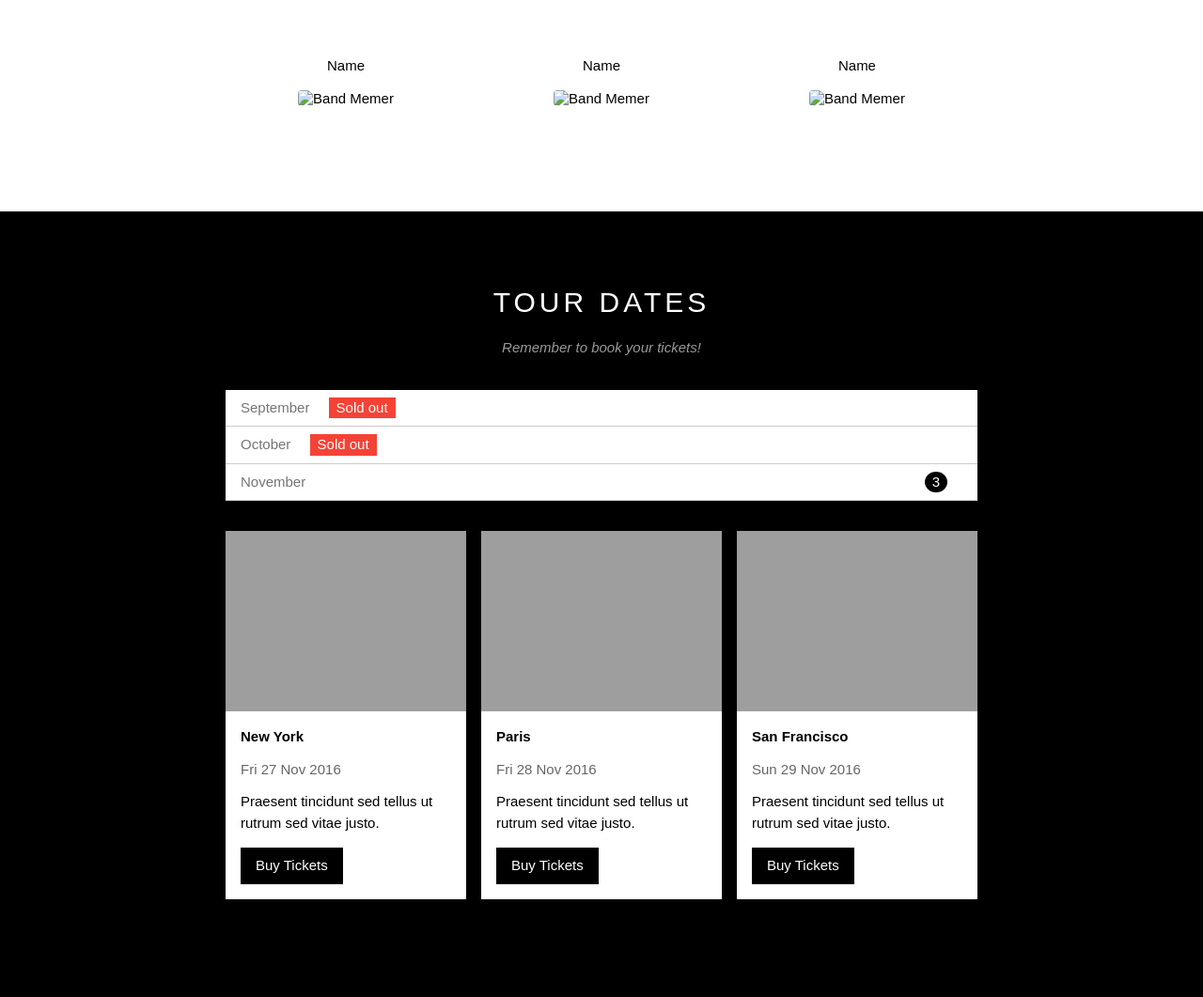
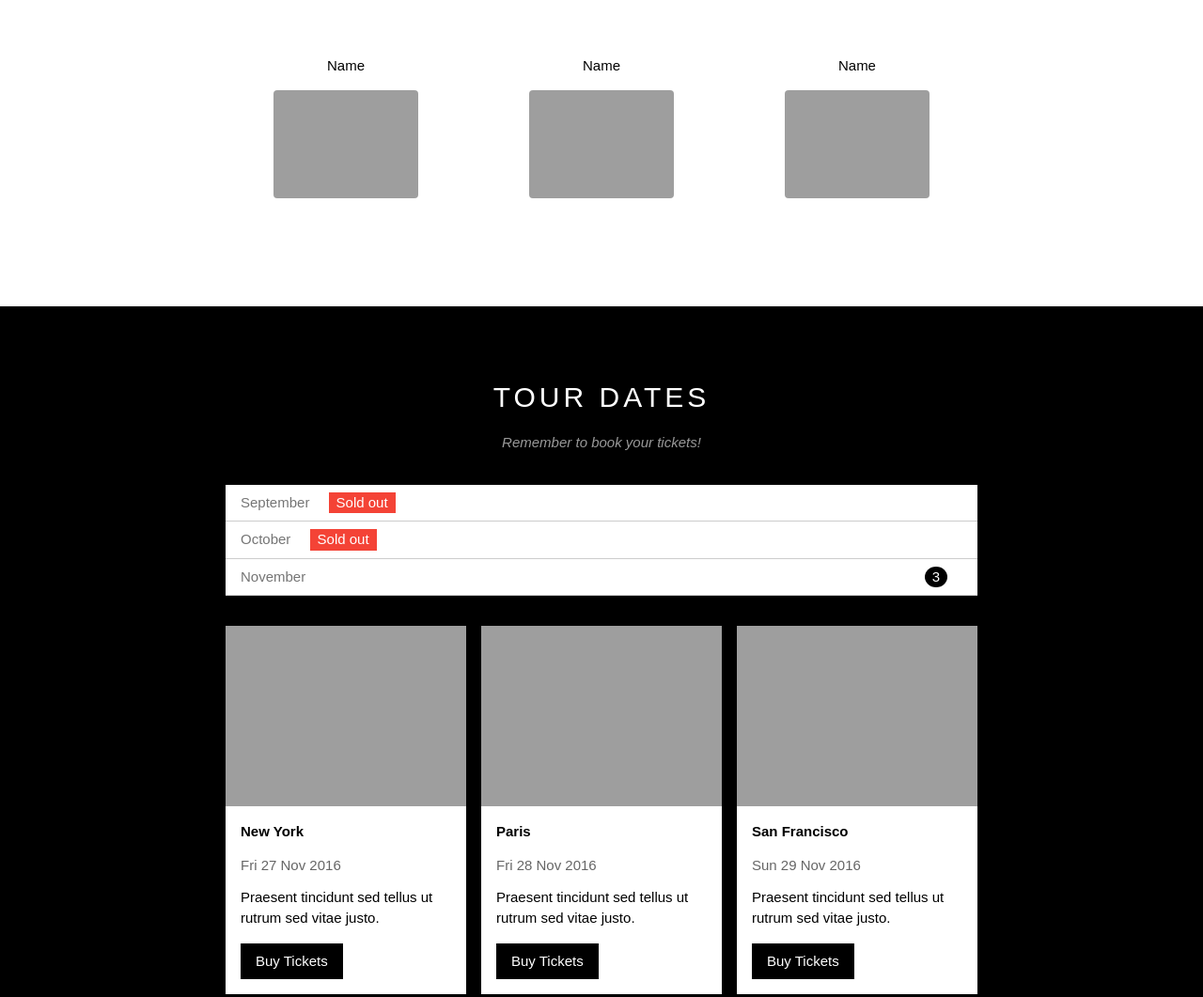
Before and after one commit to GiangLe1999/The_Band, a plain HTML site: page index.html in a window 1280 px wide. Shown: the part 996-2057 px from the top of the page at 94% size. Drawn offline with Linux system fonts and the light colour scheme; the site is published under a folder, as on GitHub Pages, so addresses that start at the root find nothing.

Commit message:
fix image

```diff
--- a/index.html
+++ b/index.html
@@ -75,7 +75,7 @@
             <div class="col col-third box-sizing s-col-full">
               <p class="member-name">Name</p>
               <img
-                src="/assets/image/member/band-member.jpg"
+                src="./assets/image/member/band-member.jpg"
                 alt="Band Memer"
                 class="member-image"
               />
@@ -83,7 +83,7 @@
             <div class="col col-third box-sizing s-col-full">
               <p class="member-name">Name</p>
               <img
-                src="/assets/image/member/band-member.jpg"
+                src="./assets/image/member/band-member.jpg"
                 alt="Band Memer"
                 class="member-image"
               />
@@ -91,7 +91,7 @@
             <div class="col col-third box-sizing s-col-full">
               <p class="member-name">Name</p>
               <img
-                src="/assets/image/member/band-member.jpg"
+                src="./assets/image/member/band-member.jpg"
                 alt="Band Memer"
                 class="member-image s-mb-0"
               />
@@ -226,7 +226,7 @@
         <!-- End Contact -->
       </div>
       <!-- End Content -->
-      <img src="/assets/image/map/map.jpg" alt="Map" class="map-image" />
+      <img src="./assets/image/map/map.jpg" alt="Map" class="map-image" />
       <div id="footer">
         <div class="social-list">
           <a href=""><i class="ti-facebook"></i></a>
```
